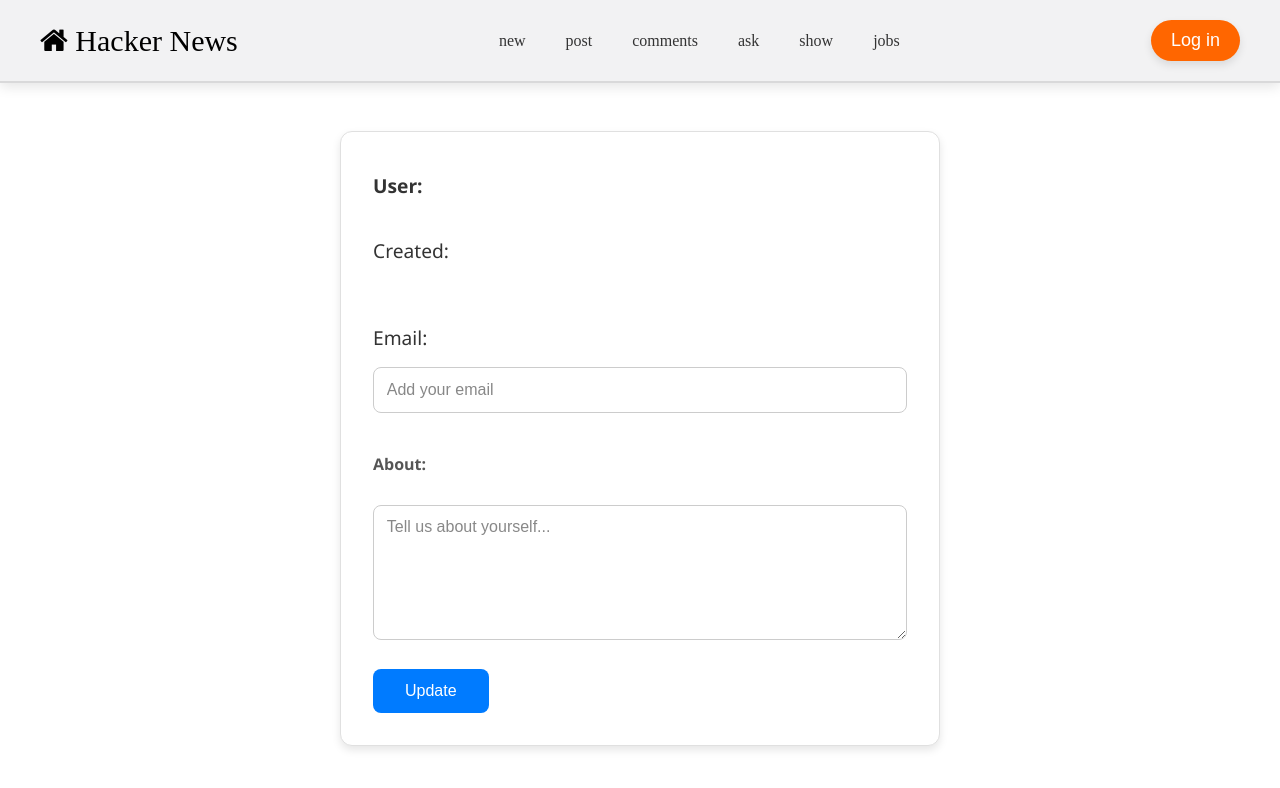
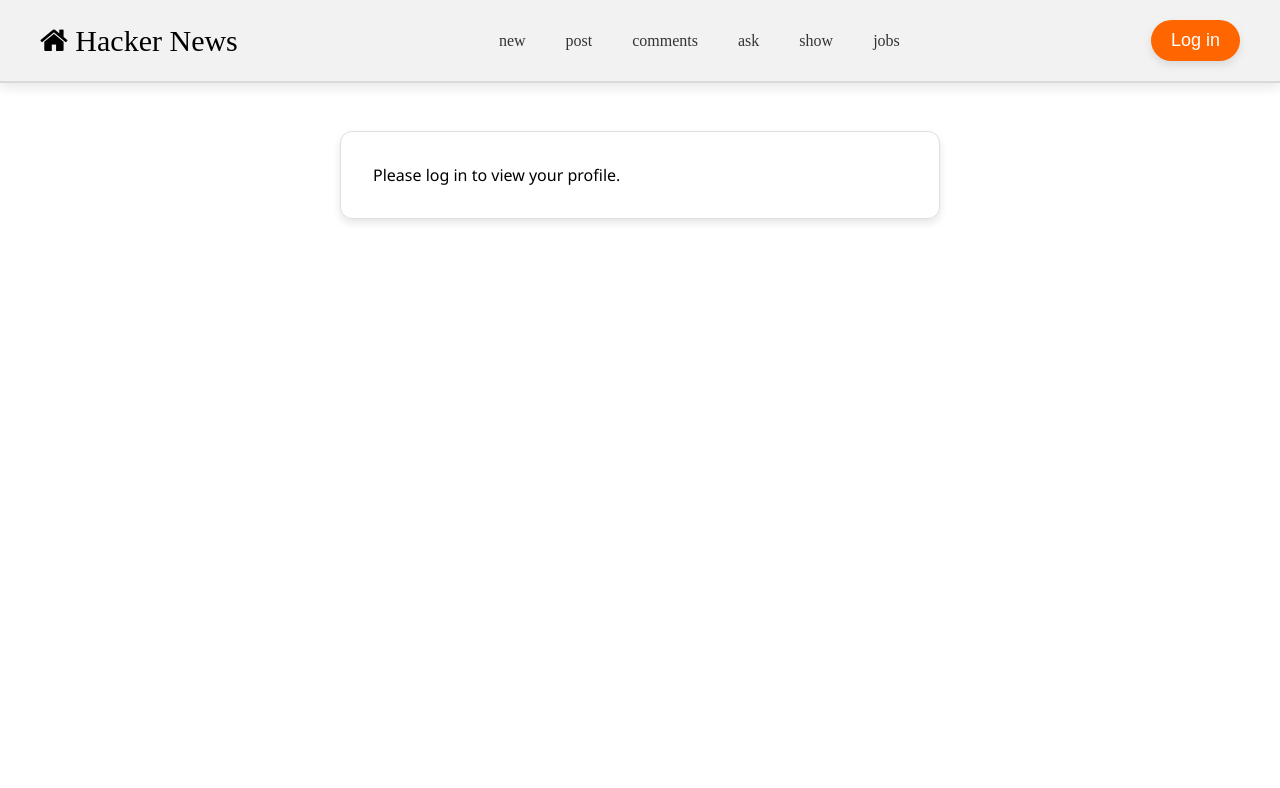
Before and after one commit to TaronPotoyan/Hacker_News_Clone, a React (Vite) app in the folder frontend/: page /userpage in a window 1280 px wide. Shown: the top 788 px of the page. Built offline with nearby package versions, Linux system fonts and the light colour scheme.

Commit message:
[UPDATE][26.04.2025]

```diff
--- a/frontend/pages/user_page.tsx
+++ b/frontend/pages/user_page.tsx
@@ -5,26 +5,32 @@ import React from "react";
 export default function User_Page() {
     const [user, Setuser] = useState<string>('');
     const [date, setDate] = useState<string>('');
+    const [isLoggedIn, setIsLoggedIn] = useState(false);
 
     useEffect(() => {
         const logged = localStorage.getItem('user');
         const date = localStorage.getItem('date');
         Setuser(logged || '');
         setDate(date || '');
+        setIsLoggedIn(!!logged);
     }, []);
 
     return (
         <>
             <Header />
+            {isLoggedIn ? (
                 <Profil user={user} date={date} />
+            ) : (
+                <div className="user">
+                    <p>Please log in to view your profile.</p>
+                </div>
+            )}
         </>
     );
 }
 
-
 function Profil({ user, date }: { user: string | null; date: string | null }) {
-
-    const [pemail , setPemail] = useState (localStorage.getItem('email'));
+    const [pemail, setPemail] = useState(localStorage.getItem('email'));
     const [update, setUpdate] = useState(false);
     const [about, setAbout] = useState(localStorage.getItem('about') || '');
     const [email, setEmail] = useState(localStorage.getItem('email') || '');
@@ -39,46 +45,50 @@ function Profil({ user, date }: { user: string | null; date: string | null }) {
                     'Content-Type': 'application/json',
                 },
                 body: JSON.stringify({
-                    name :  user,
+                    name: user,
                     password: localStorage.getItem('password'),
                     email,
                     about,
                 }),
-
             })
             .then((res) => res.json())
             .then((data) => {
                 console.log('Update success:', data);
-                    if (data.email)  {
+                if (data.email) {
                     setPemail(data.email);
                     localStorage.setItem('email', data.email);
                 }
-                    if (data.about != "undefined") {setAbout(data.about); localStorage.setItem('about' ,data.about)  }
+                if (data.about != "undefined") {
+                    setAbout(data.about);
+                    localStorage.setItem('about', data.about);
+                }
             })
             .catch((err) => {
                 console.error('Update failed:', err);
                 setUpdate(false);
             });
-
         }
     }, [update]);
 
     return (
-        <>
         <div className="user">
             <span>User: {user}</span>
             <br />
             <span>Created: {date}</span>
             <br />
             <br />
-                <span>Email:{pemail}</span>
+            {pemail && (
+                <>
+                    <span>Email: {pemail}</span>
                     <input
                         type="text"
-                    placeholder="Add your email"
+                        placeholder="Update your email"
+                        value={email}
                         onChange={(e) => setEmail(e.target.value)}
                     />
                     <br />
-
+                </>
+            )}
             <label htmlFor="about">About: </label>
             <br />
             <textarea
@@ -92,6 +102,5 @@ function Profil({ user, date }: { user: string | null; date: string | null }) {
             <br />
             <button onClick={handleUpdate}>Update</button>
         </div>
-        </>
     );
 }
```
Lines whose indentation alone changed are shown as unchanged.
